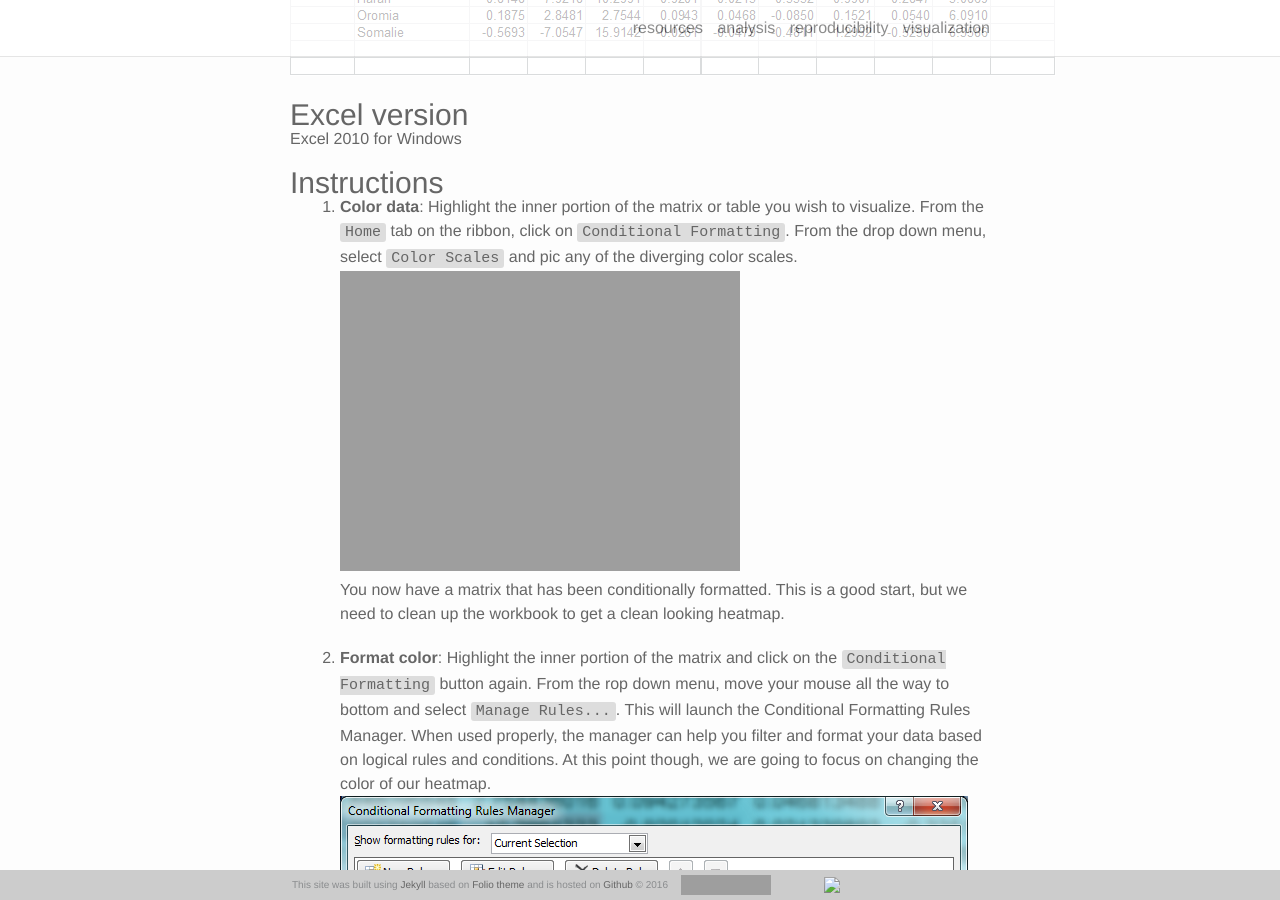
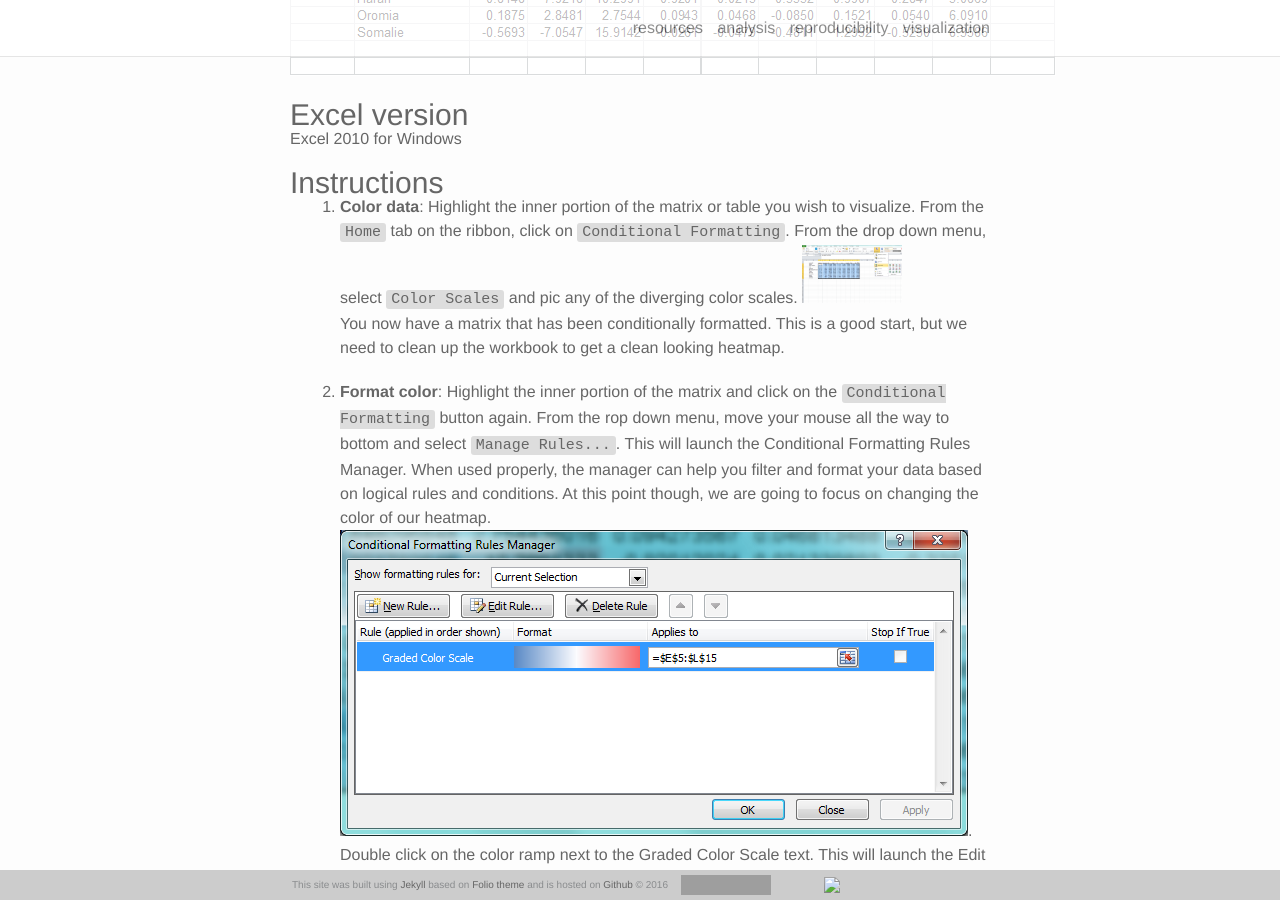
Before and after one commit to GeoCenter/resources, a Jekyll site: the page built from _posts/2016-10-12-heatmap.md, in a window 1280 px wide and 900 px high, scrolled down 640 px. Built offline with Jekyll 4.4.1, drawn with Linux system fonts in a browser that asks for light colours; nearby versions of some CDN libraries; grey boxes are pictures that could not be loaded.

Commit message:
Update 2016-10-12-heatmap.md

````diff
--- a/_posts/2016-10-12-heatmap.md
+++ b/_posts/2016-10-12-heatmap.md
@@ -21,7 +21,7 @@ Excel 2010 for Windows
 
 ### Instructions
 1. __Color data__: Highlight the inner portion of the matrix or table you wish to visualize. From the ```Home``` tab on the ribbon, click on ```Conditional Formatting```. From the drop down menu, select ```Color Scales``` and pic any of the diverging color scales.
-  ![image1]({{ site.baseurl }}/img/01_ConditionalFormatting.png =100x)
+  <img src="https://github.com/GeoCenter/resources/blob/gh-pages/img/01_ConditionalFormatting.png" width="100">
   You now have a matrix that has been conditionally formatted. This is a good start, but we need to clean up the workbook to get a clean looking heatmap.
 
 2. __Format color__: Highlight the inner portion of the matrix and click on the ```Conditional Formatting``` button again. From the rop down menu, move your mouse all the way to bottom and select ```Manage Rules...```. This will launch the Conditional Formatting Rules Manager. When used properly, the manager can help you filter and format your data based on logical rules and conditions. At this point though, we are going to focus on changing the color of our heatmap.
````
